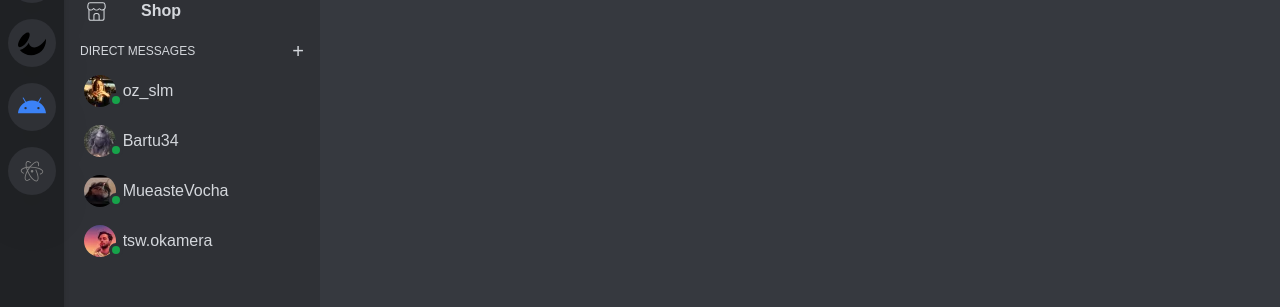
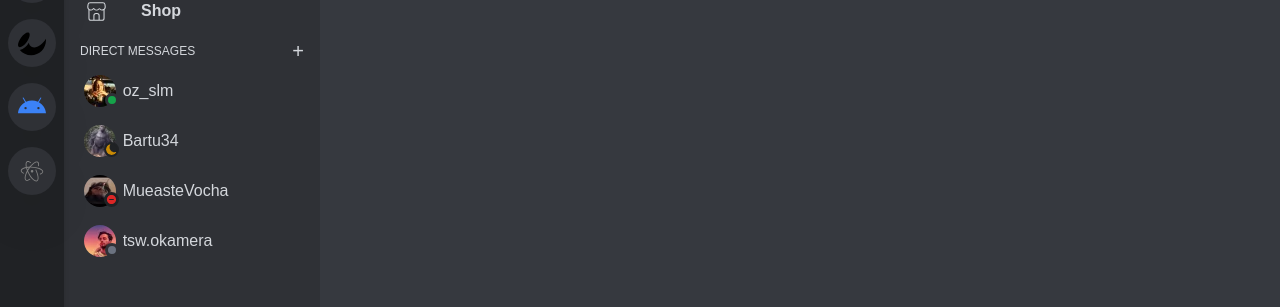
Before and after one commit to enesctnn/Discord-Clone, a React (Vite) app: page / in a window 1280 px wide. Shown: the part 175-482 px from the top of the page. Built offline with nearby package versions, Linux system fonts and the light colour scheme.

Commit message:
user status

```diff
--- a/data.js
+++ b/data.js
@@ -8,20 +8,24 @@ export const FRIEND_LIST = [
     id: 'fri1',
     user_name: 'oz_slm',
     img: ozslmImg,
+    status: 'online',
   },
   {
     id: 'fri2',
     user_name: 'Bartu34',
     img: brtImg,
+    status: 'away',
   },
   {
     id: 'fri3',
     user_name: 'MueasteVocha',
     img: mstImg,
+    status: 'dontdisturb',
   },
   {
     id: 'fri4',
     user_name: 'tsw.okamera',
     img: tswImg,
+    status: 'offline',
   },
 ];
--- a/src/components/SideBar/FriendList.jsx
+++ b/src/components/SideBar/FriendList.jsx
@@ -1,13 +1,9 @@
 import Card from '../../UI/Card/Card';
 import { FRIEND_LIST as friends } from '../../../data';
-import { MdDoNotDisturbOn } from 'react-icons/md';
+import { MdDoDisturbOn } from 'react-icons/md';
+import { BsFillMoonFill } from 'react-icons/bs';
 
 const FriendList = () => {
-  Math.random();
-  const state = (
-    <span className="absolute bg-green-600 w-[14px] h-[14px] bottom-0 right-0 rounded-3xl border-[3px] border-gray-800"></span>
-  );
-
   return friends.map((friend) => (
     <Card isUser={true} key={friend.id}>
       <div className="relative">
@@ -16,11 +12,38 @@ const FriendList = () => {
           src={friend.img}
           alt="user profile picture"
         />
-        {state}
+        {<UserStatus status={friend.status} />}
       </div>
       <div className="w-full font-normal select-none">{friend.user_name}</div>
     </Card>
   ));
 };
 
+export const UserStatus = ({ status }) => {
+  if (status === 'online') {
+    return (
+      <span className="absolute bg-green-600 w-[14px] h-[14px] bottom-0 right-1 rounded-3xl border-[3px] border-gray-800"></span>
+    );
+  } else if (status === 'dontdisturb') {
+    return (
+      <MdDoDisturbOn
+        className="absolute text-red-600 bottom-0 right-1 bg-gray-900 rounded-3xl border-2 border-gray-900"
+        size="15"
+      />
+    );
+  } else if (status === 'away') {
+    return (
+      <BsFillMoonFill
+        className="absolute text-yellow-600 bottom-0 right-1 bg-gray-900 rounded-3xl border-2 border-gray-900"
+        size="15"
+      />
+    );
+  } else if (status === 'offline') {
+    return (
+      <span className="absolute bg-gray-500 w-[14px] h-[14px] bottom-0 right-1 rounded-3xl border-[3px] border-gray-800"></span>
+    );
+  }
+  return;
+};
+
 export default FriendList;
--- a/src/components/SideBar/SideBar.jsx
+++ b/src/components/SideBar/SideBar.jsx
@@ -40,7 +40,7 @@ export const SideBarIcon = ({
   <div className="sidebar-icon group">
     {icon}
     <span className="sidebar-tooltip group-hover:scale-100">{text}</span>
-    <div className={isActive && 'sidebar-active'}></div>
+    <div className={isActive ? 'sidebar-active' : ''}></div>
   </div>
 );
 
```
